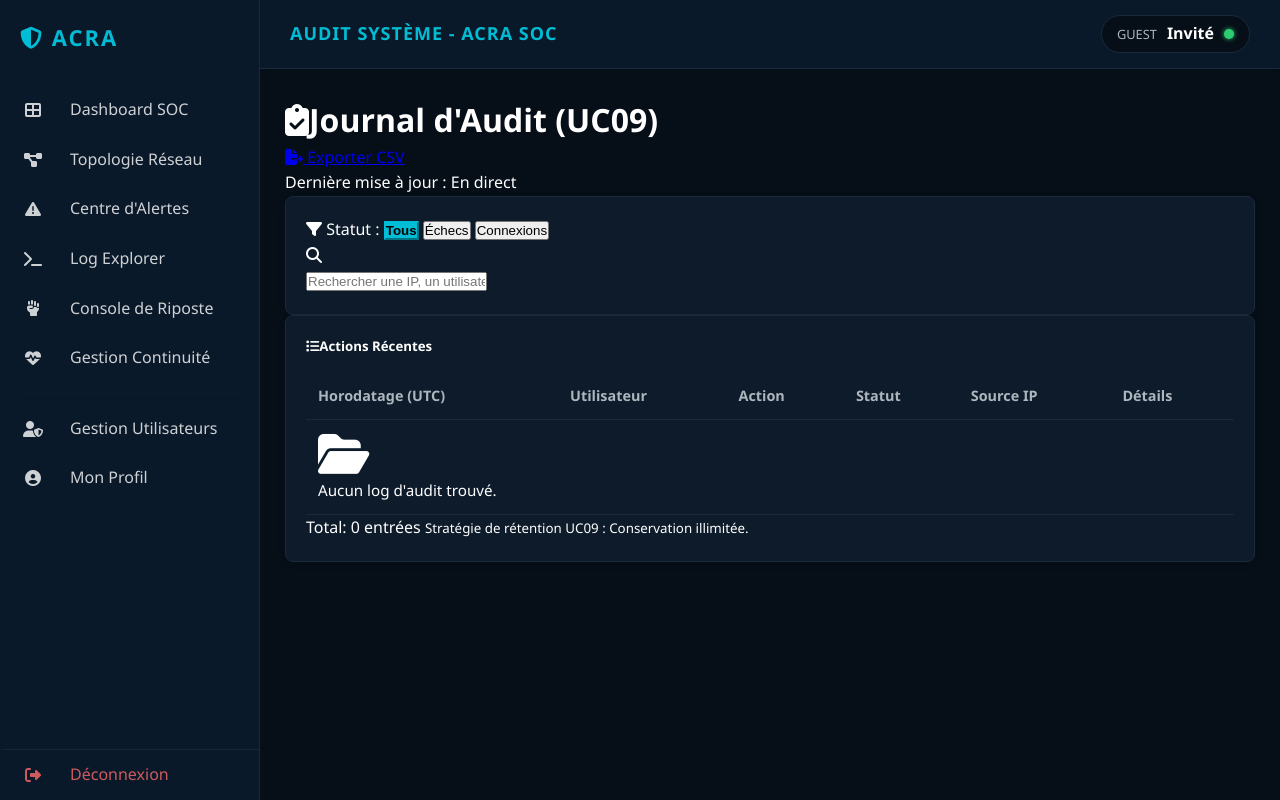
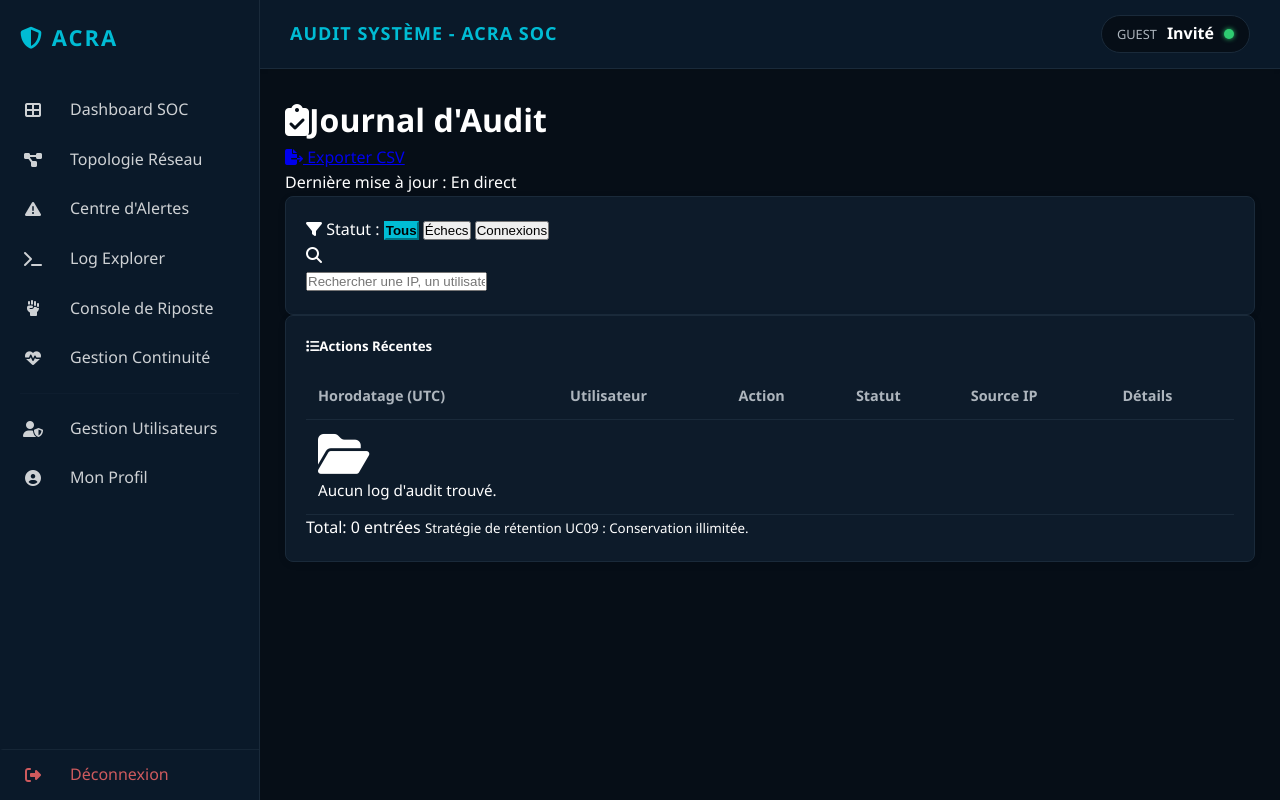
Before and after one commit to DjiemoRihanna/Acra, a Flask app: template src/templates/admin/audit_logs.html in a window 1280 px wide. Run offline with Flask 3, Linux system fonts and the light colour scheme; the template is opened without the code that fills it, so the values that code supplies are empty; some libraries are stand-ins or nearby versions.

Commit message:
Update audit_logs.html

```diff
--- a/src/templates/admin/audit_logs.html
+++ b/src/templates/admin/audit_logs.html
@@ -6,7 +6,7 @@
 <div class="container-fluid mt-4">
     <div class="d-flex justify-content-between align-items-center mb-4">
         <h1 class="h3 text-light">
-            <i class="fas fa-clipboard-check text-primary mr-2"></i>Journal d'Audit (UC09)
+            <i class="fas fa-clipboard-check text-primary mr-2"></i>Journal d'Audit
         </h1>
         <div class="d-flex align-items-center gap-3">
             <a href="{{ url_for('auth.export_audit_logs') }}" class="btn btn-outline-warning btn-sm">
```
